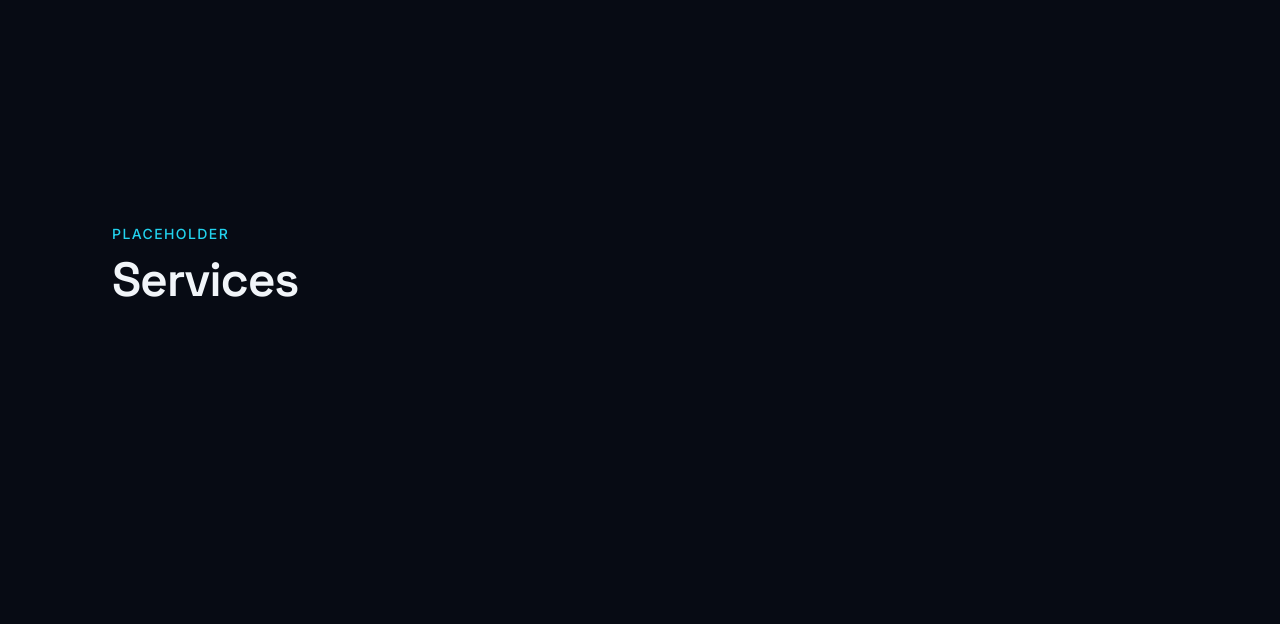
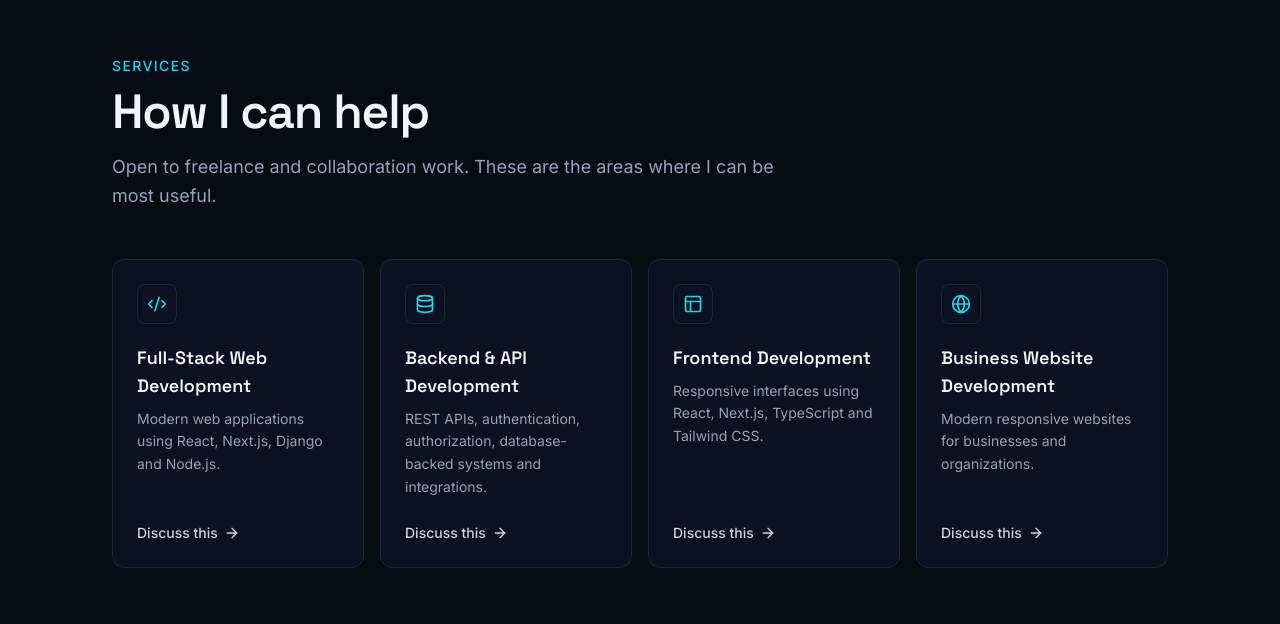
Before and after one commit to Nirajan09/portfolio, a Next.js app: page / in a window 1280 px wide. Shown: the part 1876-2500 px from the top of the page. Built offline with nearby package versions, Linux system fonts and the light colour scheme.

Commit message:
feat: add services section

```diff
--- a/app/globals.css
+++ b/app/globals.css
@@ -109,7 +109,6 @@ body::before {
 :focus-visible {
   outline: 2px solid var(--accent);
   outline-offset: 3px;
-  border-radius: var(--radius-sm);
 }
 
 /* ---------- Reduced motion: neutralise CSS transitions/animations ---------- */
--- a/app/page.tsx
+++ b/app/page.tsx
@@ -2,17 +2,19 @@ import { Reveal } from "@/components/animation/Reveal";
 import { PageContainer } from "@/components/layout/PageContainer";
 import { About } from "@/components/sections/About";
 import { Hero } from "@/components/sections/Hero";
+import { Services } from "@/components/sections/Services";
 import { SectionHeading } from "@/components/ui/SectionHeading";
 import { navItems } from "@/data/navigation";
 
-// Placeholders below About are TEMPORARY; each is replaced in Phases 6-10.
+// Placeholders below Services are TEMPORARY; each is replaced in Phases 7-10.
 export default function Home() {
   return (
     <>
       <Hero />
       <About />
+      <Services />
       {navItems
-        .filter((item) => item.id !== "home" && item.id !== "about")
+        .filter((item) => !["home", "about", "services"].includes(item.id))
         .map((item) => (
           <PageContainer
             as="section"
--- /dev/null
+++ b/components/sections/Services.tsx
@@ -0,0 +1,71 @@
+import {
+  ArrowRight,
+  CodeXml,
+  Database,
+  Globe,
+  PanelsTopLeft,
+  type LucideIcon,
+} from "lucide-react";
+import Link from "next/link";
+import { Reveal } from "@/components/animation/Reveal";
+import { Section } from "@/components/layout/Section";
+import { Card } from "@/components/ui/Card";
+import { SectionHeading } from "@/components/ui/SectionHeading";
+import { services, type ServiceId } from "@/data/services";
+
+const serviceIcons: Record<ServiceId, LucideIcon> = {
+  "full-stack": CodeXml,
+  backend: Database,
+  frontend: PanelsTopLeft,
+  "business-websites": Globe,
+};
+
+export function Services() {
+  return (
+    <Section id="services">
+      <Reveal>
+        <SectionHeading
+          eyebrow="Services"
+          title="How I can help"
+          description="Open to freelance and collaboration work. These are the areas where I can be most useful."
+        />
+      </Reveal>
+
+      <ul className="mt-12 grid gap-4 sm:grid-cols-2 xl:grid-cols-4">
+        {services.map((service, index) => {
+          const Icon = serviceIcons[service.id];
+          return (
+            <li key={service.id}>
+              <Reveal delay={index * 0.08} className="h-full">
+                <Link
+                  href="/#contact"
+                  aria-label={`Discuss ${service.title}`}
+                  className="group block h-full rounded-lg"
+                >
+                  <Card interactive className="flex h-full flex-col">
+                    <div className="flex size-10 items-center justify-center rounded-md border border-border bg-background-secondary text-accent transition-colors duration-200 group-hover:border-accent/40">
+                      <Icon className="size-5" aria-hidden="true" />
+                    </div>
+                    <h3 className="mt-5 font-display text-lg font-semibold text-primary">
+                      {service.title}
+                    </h3>
+                    <p className="mt-2 flex-1 text-sm leading-relaxed text-muted">
+                      {service.description}
+                    </p>
+                    <span className="mt-6 inline-flex items-center gap-1.5 text-sm font-medium text-secondary transition-colors duration-200 group-hover:text-accent">
+                      Discuss this
+                      <ArrowRight
+                        className="size-4 transition-transform duration-200 ease-standard group-hover:translate-x-1"
+                        aria-hidden="true"
+                      />
+                    </span>
+                  </Card>
+                </Link>
+              </Reveal>
+            </li>
+          );
+        })}
+      </ul>
+    </Section>
+  );
+}
--- /dev/null
+++ b/data/services.ts
@@ -0,0 +1,27 @@
+export const services = [
+  {
+    id: "full-stack",
+    title: "Full-Stack Web Development",
+    description:
+      "Modern web applications using React, Next.js, Django and Node.js.",
+  },
+  {
+    id: "backend",
+    title: "Backend & API Development",
+    description:
+      "REST APIs, authentication, authorization, database-backed systems and integrations.",
+  },
+  {
+    id: "frontend",
+    title: "Frontend Development",
+    description:
+      "Responsive interfaces using React, Next.js, TypeScript and Tailwind CSS.",
+  },
+  {
+    id: "business-websites",
+    title: "Business Website Development",
+    description: "Modern responsive websites for businesses and organizations.",
+  },
+] as const;
+
+export type ServiceId = (typeof services)[number]["id"];
```
